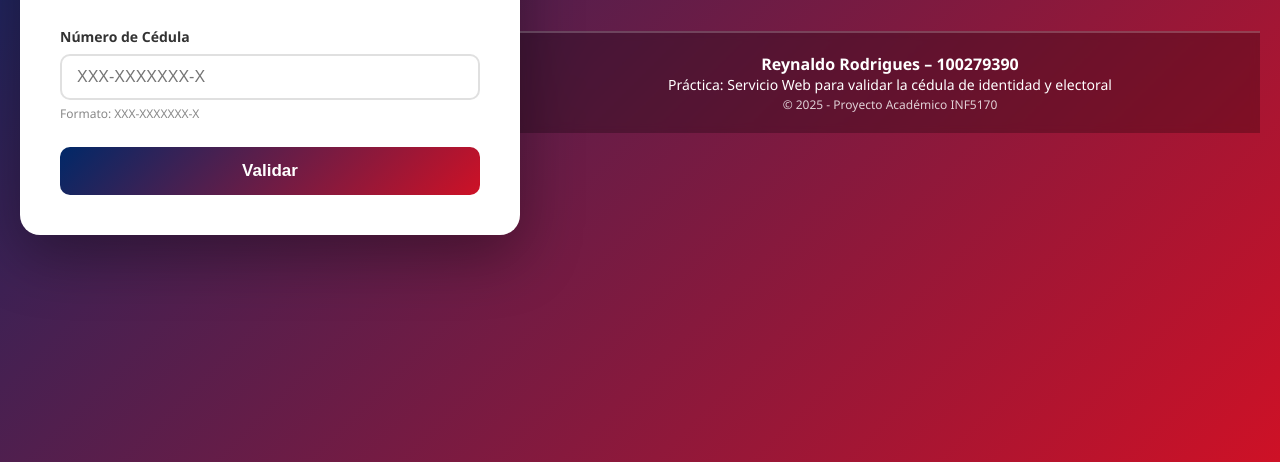
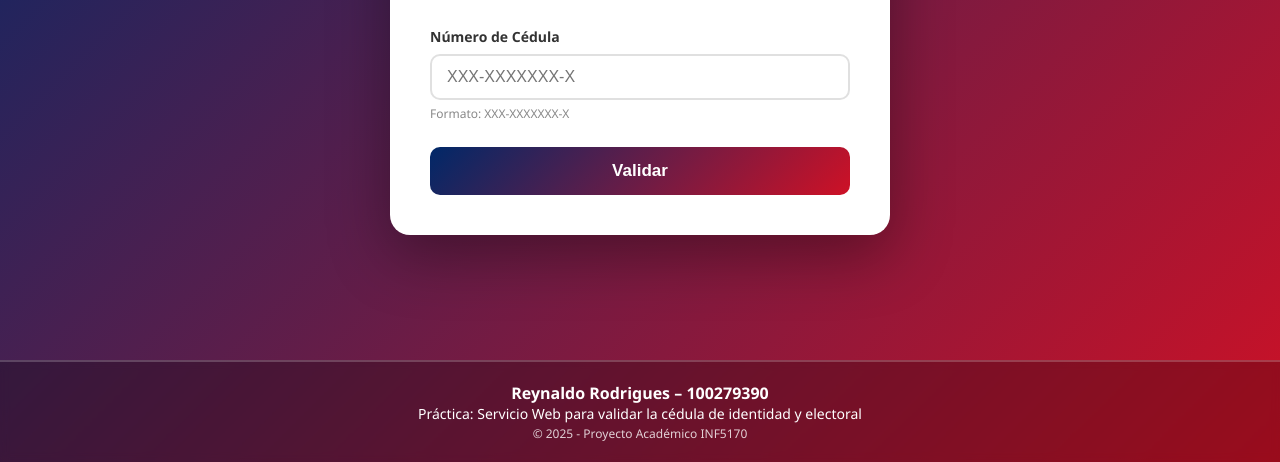
Before and after one commit to reynaldoian/cedula_RD_server_web, a website: page public/index.html in a window 1280 px wide. Shown: the part 338-800 px from the top of the page. Drawn offline with Linux system fonts and the light colour scheme.

Commit message:
Adjust footer to be fixed at the bottom
Updated footer styling to be fixed at the bottom of the page.

```diff
--- a/public/styles.css
+++ b/public/styles.css
@@ -8,8 +8,11 @@
 body {
     font-family: 'Segoe UI', Tahoma, Geneva, Verdana, sans-serif;
     background: linear-gradient(135deg, #002868 0%, #ce1126 100%);
+    /* CAMBIOS CLAVE: Usar flexbox para organizar el contenido */
     min-height: 100vh;
     display: flex;
+    flex-direction: column; /* Organiza los hijos verticalmente */
+    /* Estas propiedades ya no son necesarias para centrar, pero se dejan si el HTML es simple */
     justify-content: center;
     align-items: center;
     padding: 20px;
@@ -150,16 +153,24 @@ input:focus {
     margin-right: 8px;
     vertical-align: middle;
 }
+
+/* 🦶 FOOTER FIJO */
 .footer {
     width: 100%;
     text-align: center;
     color: white;
-    margin-top: 40px;
+    /* margin-top: 40px; <-- Se elimina o se ignora con position: fixed */
     padding: 20px 10px;
     font-size: 14px;
     background: rgba(0,0,0,0.25);
     backdrop-filter: blur(4px);
     border-top: 2px solid rgba(255,255,255,0.2);
+
+    /* CAMBIOS CLAVE PARA FIJARLO ABAJO */
+    position: fixed;
+    bottom: 0;
+    left: 0;
+    z-index: 1000; /* Asegura que esté por encima de otros elementos */
 }
 
 .footer strong {
```
